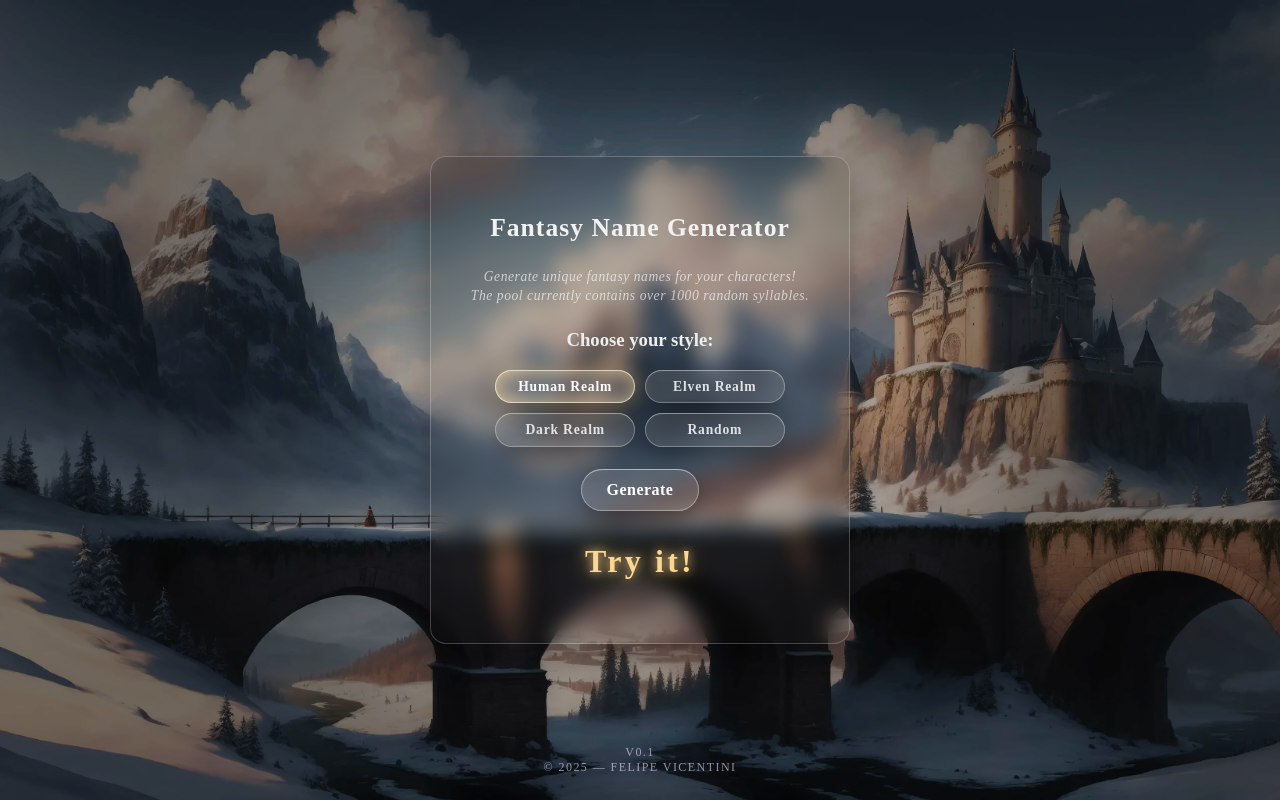
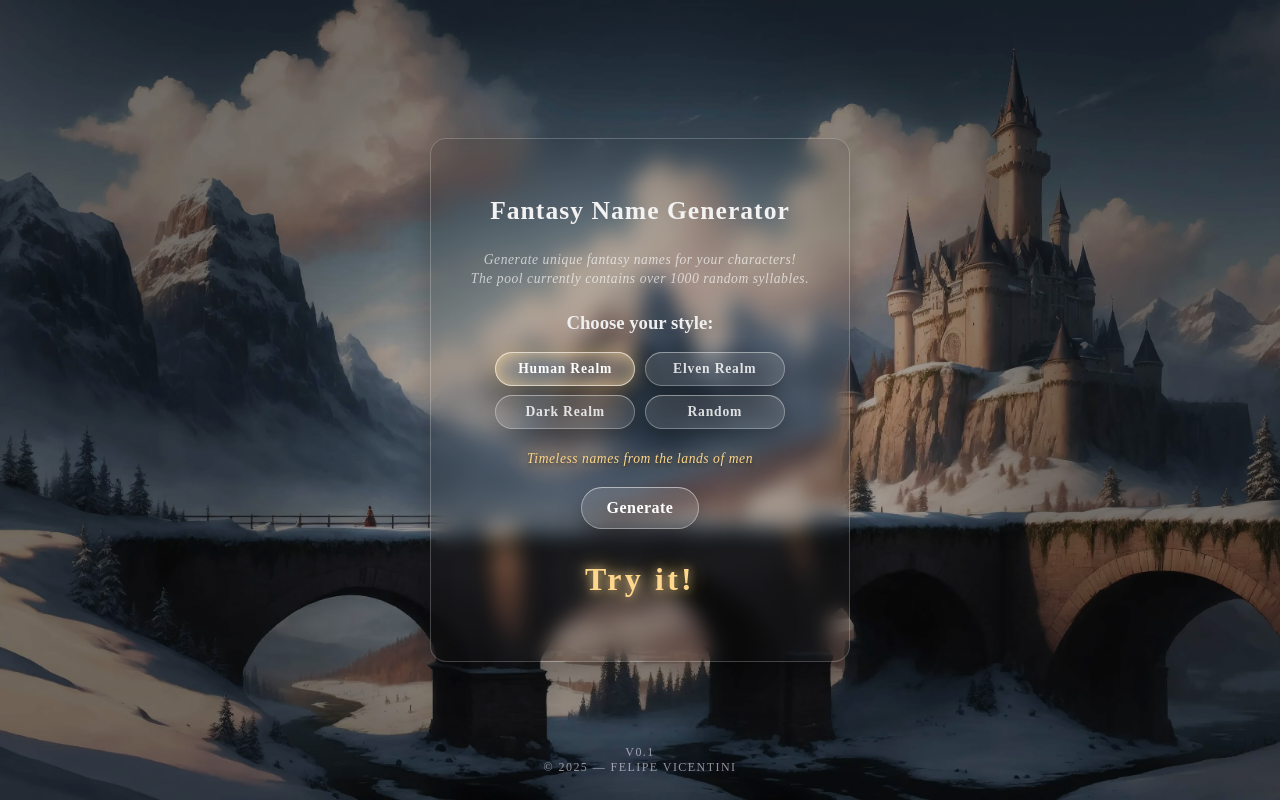
Before and after one commit to vbfelipe/fantasy-name-generator, a plain HTML site: page index.html in a window 1280 px wide. Both pictures are taken after a click on the button "Human Realm". Drawn offline with Linux system fonts and the light colour scheme.

Commit message:
Realm description update

```diff
--- a/index.html
+++ b/index.html
@@ -19,6 +19,7 @@
         <button class="realm-btn realm-dark" data-realm="dark">Dark Realm</button>
         <button class="realm-btn realm-random" data-realm="random">Random</button>
         </div>
+        <p id="realm-description" class="realm-description">Timeless names from the lands of men</p>
         <button id="generateBtn">Generate</button>
         <p id="name">Try it!</p>
     </div>
--- a/script.js
+++ b/script.js
@@ -198,36 +198,67 @@ function generateName() {
     return name;
 }
 
+// REALM DESCRIPTIONS
+const realmDescriptions = {
+    human: "Timeless names from the lands of men",
+    elf: "Ancient and melodic forest tongues",
+    dark: "Names whispered in forgotten places",
+    random: "Names drawn from fate itself"
+};
+
 document.addEventListener("DOMContentLoaded", () => {
     const realmButtons = document.querySelectorAll(".realm-btn");
     const generateBtn = document.getElementById("generateBtn");
     const output = document.getElementById("name");
+    const description = document.getElementById("realm-description");
 
-    // --- REALM SELECTION ---
+    const getGlowFromBtn = btn =>
+        getComputedStyle(btn).getPropertyValue("--glow");
+
+    // APPLY DEFAULT REALM (HUMAN)
+    const defaultBtn = document.querySelector(".realm-btn.active");
+
+    if (defaultBtn) {
+        const glow = getGlowFromBtn(defaultBtn);
+
+        // Name color (default)
+        output.style.setProperty("--glow", glow);
+
+        // Description color + text
+        if (description) {
+            description.textContent = realmDescriptions[currentRealm];
+            description.style.setProperty("--glow", glow);
+        }
+    }
+
+    // REALM SELECTION (description updates here)
     realmButtons.forEach(btn => {
         btn.addEventListener("click", () => {
             realmButtons.forEach(b => b.classList.remove("active"));
             btn.classList.add("active");
 
             currentRealm = btn.dataset.realm;
+
+            if (description) {
+                const glow = getGlowFromBtn(btn);
+
+                description.style.opacity = "0";
+                setTimeout(() => {
+                    description.textContent = realmDescriptions[currentRealm];
+                    description.style.setProperty("--glow", glow);
+                    description.style.opacity = "1";
+                }, 150);
+            }
         });
     });
 
-    // --- APPLY DEFAULT REALM COLOR ON LOAD (HUMAN) ---
-    const defaultBtn = document.querySelector(".realm-btn.active");
-    if (defaultBtn) {
-        const glow = getComputedStyle(defaultBtn).getPropertyValue("--glow");
-        output.style.setProperty("--glow", glow);
-    }
-
-    // --- GENERATE NAME (THIS is when color updates) ---
+    // GENERATE NAME (name color updates here ONLY)
     generateBtn.addEventListener("click", () => {
-        const name = generateName();
-        output.textContent = name;
+        output.textContent = generateName();
 
         const activeBtn = document.querySelector(".realm-btn.active");
         if (activeBtn) {
-            const glow = getComputedStyle(activeBtn).getPropertyValue("--glow");
+            const glow = getGlowFromBtn(activeBtn);
             output.style.setProperty("--glow", glow);
         }
     });
--- a/style.css
+++ b/style.css
@@ -144,7 +144,7 @@ button:active {
 /* Realm glow colors */
 .realm-human.active  { --glow: 255, 215, 140; }
 .realm-elf.active    { --glow: 120, 255, 180; }
-.realm-dark.active   { --glow: 185, 35, 35;   }
+.realm-dark.active   { --glow: 200, 45, 45;   }
 .realm-random.active { --glow: 255, 255, 255; }
 
 /* Glow animation */
@@ -165,6 +165,25 @@ button:active {
     }
 }
 
+.realm-description {
+    --glow: 255, 255, 255;
+
+    margin: 0.6rem 0 1.2rem;
+    font-size: 0.85rem;
+    font-style: italic;
+    letter-spacing: 0.04em;
+
+    color: rgb(var(--glow));
+    text-shadow:
+    0 2px 4px rgba(0, 0, 0, 0.6),
+    0 0 12px rgba(var(--glow), 0.5);
+
+    transition:
+        color 0.25s ease,
+        text-shadow 0.25s ease,
+        opacity 0.25s ease;
+}
+
 /* Name output */
 #name {
     font-size: 2rem;
@@ -182,7 +201,6 @@ button:active {
     margin-bottom: 1.5rem;
     transition: color 0.3s ease, text-shadow 0.3s ease;
 }
-
 
 /* Footer */
 .footer {
```
